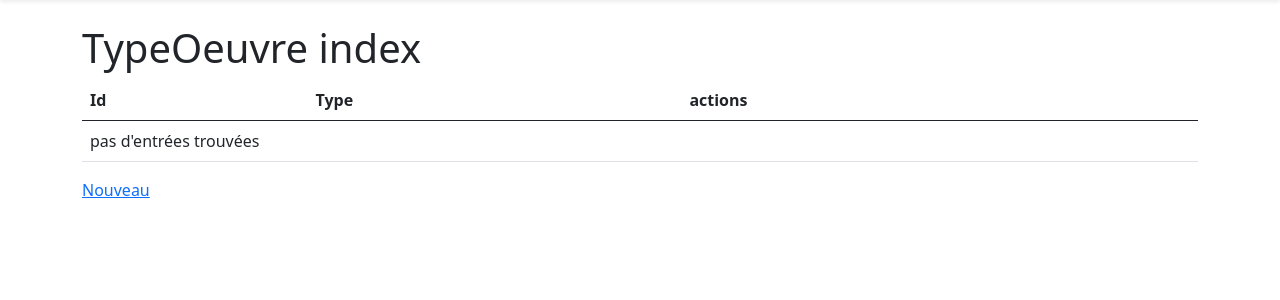
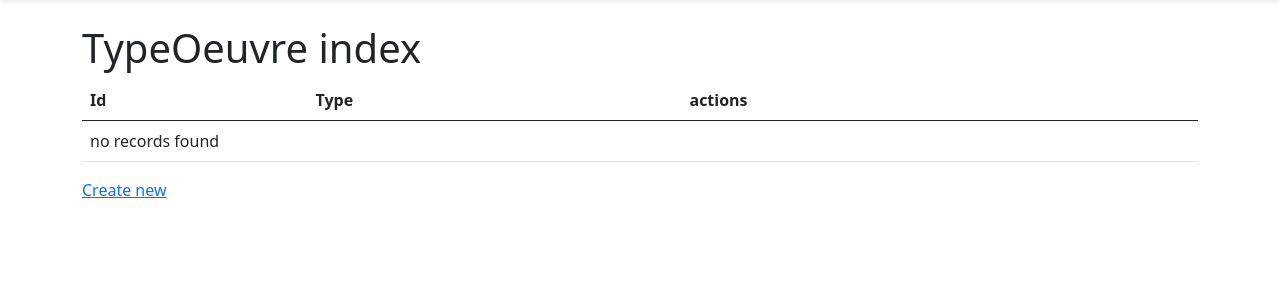
Before and after one commit to yaelchampclaux/Mediatheque, a Symfony app: template site/templates/type_oeuvre/index.html.twig in a window 1280 px wide. Shown: the part 71-371 px from the top of the page. Run offline with Twig, Linux system fonts and the light colour scheme; the template is opened without the code that fills it, so the values that code supplies are empty; some libraries are stand-ins or nearby versions.

Commit message:
Revert "modifer les pages type oeuvre"
This reverts commit 57307685a933424c26c9e9ac39419f1203b307cf.

```diff
--- a/site/templates/type_oeuvre/_delete_form.html.twig
+++ b/site/templates/type_oeuvre/_delete_form.html.twig
@@ -1,4 +1,4 @@
-<form method="post" action="{{ path('app_type_oeuvre_delete', {'id': type_oeuvre.id}) }}" onsubmit="return confirm('Êtes-vous sûr de vouloir supprimer cet élément ?');">
+<form method="post" action="{{ path('app_type_oeuvre_delete', {'id': type_oeuvre.id}) }}" onsubmit="return confirm('Are you sure you want to delete this item?');">
     <input type="hidden" name="_token" value="{{ csrf_token('delete' ~ type_oeuvre.id) }}">
-    <button class="btn btn-danger">Effacer</button>
+    <button class="btn">Delete</button>
 </form>
--- a/site/templates/type_oeuvre/edit.html.twig
+++ b/site/templates/type_oeuvre/edit.html.twig
@@ -5,9 +5,9 @@
 {% block body %}
     <h1>Edit TypeOeuvre</h1>
 
-    {{ include('type_oeuvre/_form.html.twig', {'button_label': 'mettre à jour'}) }}
+    {{ include('type_oeuvre/_form.html.twig', {'button_label': 'Update'}) }}
 
-    <a href="{{ path('app_type_oeuvre_index') }}">retour à la liste</a>
+    <a href="{{ path('app_type_oeuvre_index') }}">back to list</a>
 
     {{ include('type_oeuvre/_delete_form.html.twig') }}
 {% endblock %}
--- a/site/templates/type_oeuvre/index.html.twig
+++ b/site/templates/type_oeuvre/index.html.twig
@@ -1,6 +1,6 @@
 {% extends 'base.html.twig' %}
 
-{% block title %}Liste des types d'Oeuvres{% endblock %}
+{% block title %}TypeOeuvre index{% endblock %}
 
 {% block body %}
     <h1>TypeOeuvre index</h1>
@@ -19,17 +19,17 @@
                 <td>{{ type_oeuvre.id }}</td>
                 <td>{{ type_oeuvre.type }}</td>
                 <td>
-                    <a href="{{ path('app_type_oeuvre_show', {'id': type_oeuvre.id}) }}">voir</a>
-                    <a href="{{ path('app_type_oeuvre_edit', {'id': type_oeuvre.id}) }}">éditer</a>
+                    <a href="{{ path('app_type_oeuvre_show', {'id': type_oeuvre.id}) }}">show</a>
+                    <a href="{{ path('app_type_oeuvre_edit', {'id': type_oeuvre.id}) }}">edit</a>
                 </td>
             </tr>
         {% else %}
             <tr>
-                <td colspan="3">pas d'entrées trouvées</td>
+                <td colspan="3">no records found</td>
             </tr>
         {% endfor %}
         </tbody>
     </table>
 
-    <a href="{{ path('app_type_oeuvre_new') }}">Nouveau</a>
+    <a href="{{ path('app_type_oeuvre_new') }}">Create new</a>
 {% endblock %}
--- a/site/templates/type_oeuvre/show.html.twig
+++ b/site/templates/type_oeuvre/show.html.twig
@@ -18,9 +18,9 @@
         </tbody>
     </table>
 
-    <a href="{{ path('app_type_oeuvre_index') }}">retour à la liste</a>
+    <a href="{{ path('app_type_oeuvre_index') }}">back to list</a>
 
-    <a href="{{ path('app_type_oeuvre_edit', {'id': type_oeuvre.id}) }}">éditer</a>
+    <a href="{{ path('app_type_oeuvre_edit', {'id': type_oeuvre.id}) }}">edit</a>
 
     {{ include('type_oeuvre/_delete_form.html.twig') }}
 {% endblock %}
```
